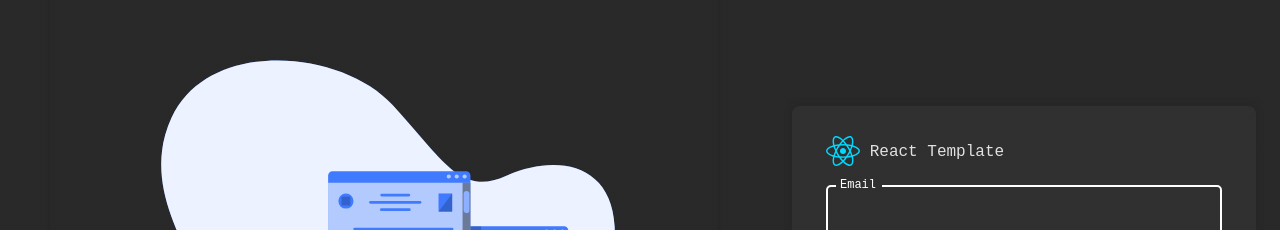
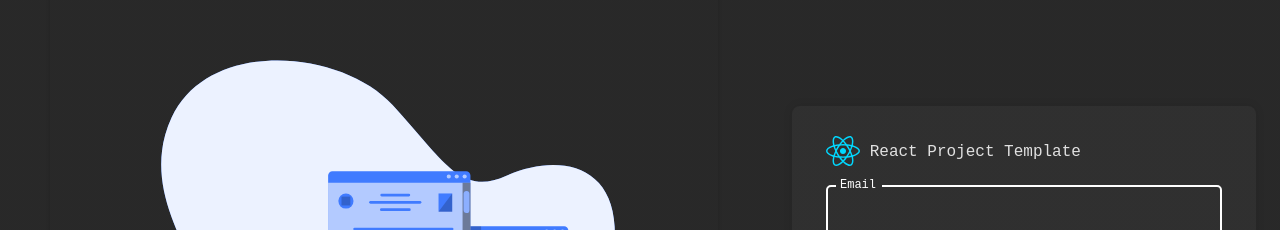
Before and after one commit to NitinSirsath/react-project-template, a React (Vite) app: page /login in a window 1280 px wide. Shown: the part 104-334 px from the top of the page. Built offline with nearby package versions, Linux system fonts and the light colour scheme.

Commit message:
changed project label

```diff
--- a/src/routes/LoginPage/Index.tsx
+++ b/src/routes/LoginPage/Index.tsx
@@ -87,7 +87,7 @@ const LoginPage: React.FC = () => {
               <div style={{ display: "flex", gap: "10px", alignItems: "end" }}>
                 <img alt="Company Logo" src={companyLogo} height={30} />{" "}
                 <Typography variant="body1" color="textPrimary">
-                  React Template
+                  React Project Template
                 </Typography>
               </div>
               {loginError && (
--- a/src/routes/RegisterPage/Index.tsx
+++ b/src/routes/RegisterPage/Index.tsx
@@ -78,7 +78,7 @@ const RegisterPage: React.FC = () => {
               <div style={{ display: "flex", gap: "10px", alignItems: "end" }}>
                 <img alt="Company Logo" src={companyLogo} height={30} />{" "}
                 <Typography variant="body1" color="textPrimary">
-                  React Template
+                  React Project Template
                 </Typography>
               </div>
               {registerError && (
```
